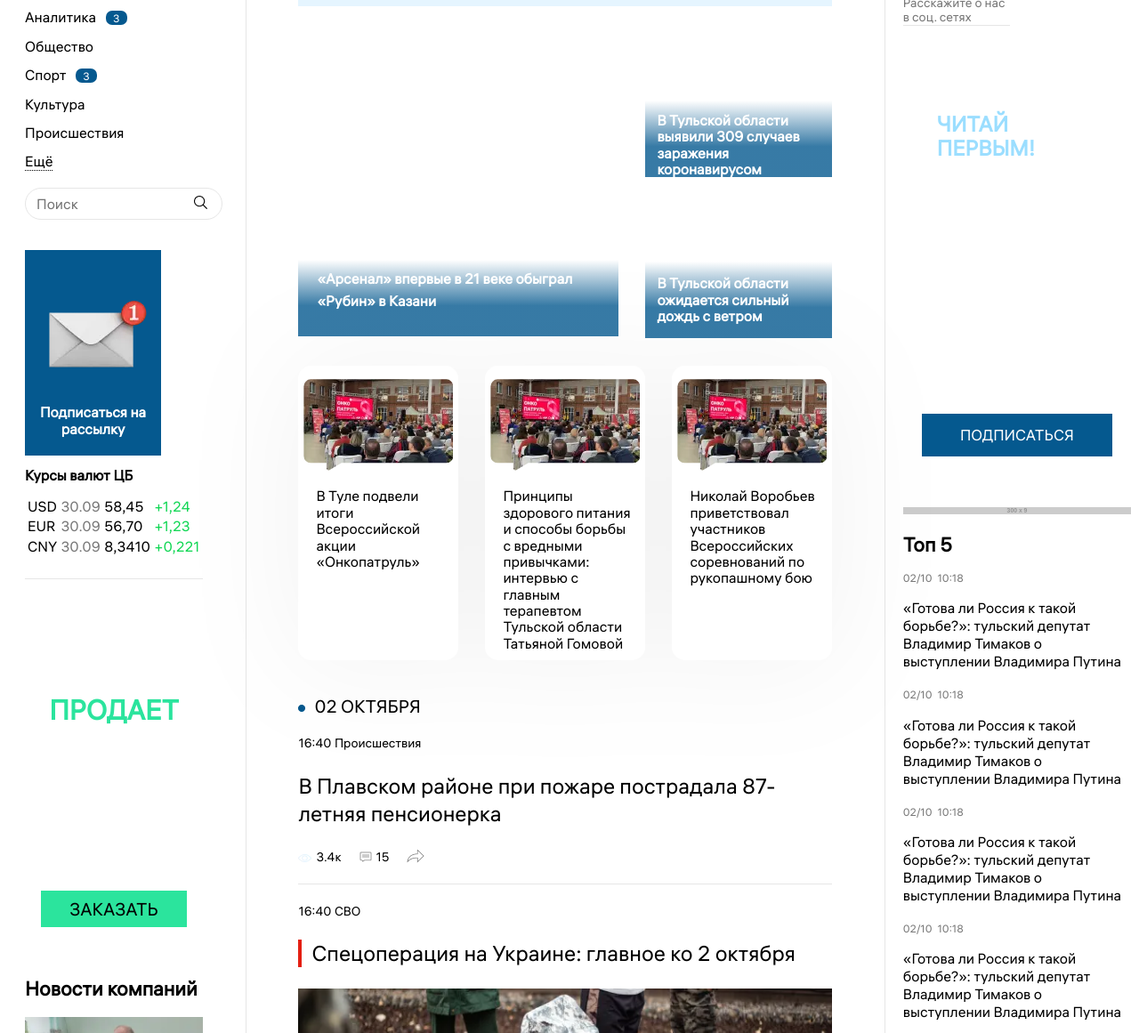
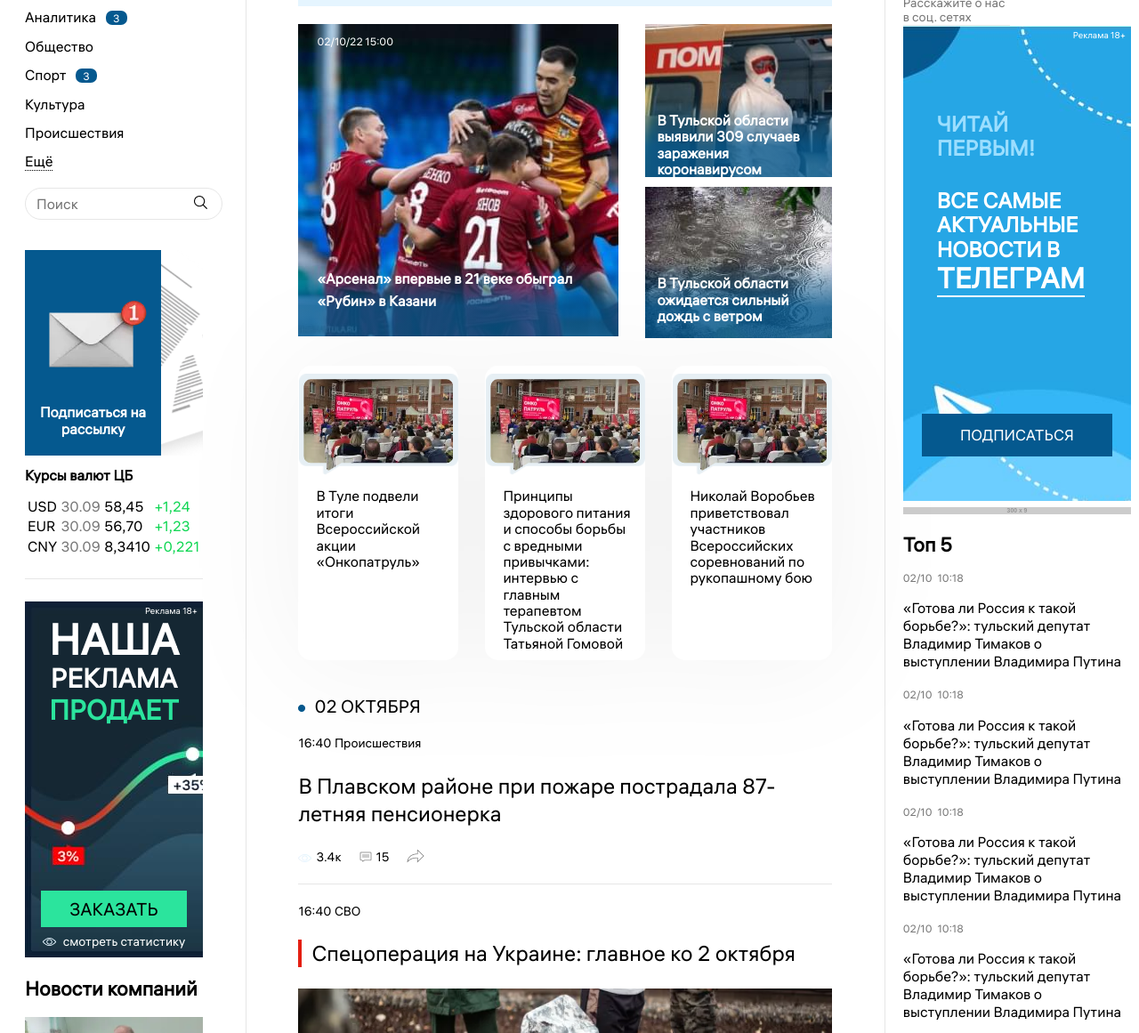
Before and after one commit to istinavmarketinge/mazov, a plain HTML site: page dist/index.html in a window 1280 px wide. Shown: the part 70-1231 px from the top of the page at 89% size. Drawn offline with Linux system fonts and the light colour scheme; placeholder pictures from the web are drawn by us.

Commit message:
пути к картинкам

```diff
--- a/dist/index.html
+++ b/dist/index.html
@@ -5,8 +5,8 @@
     <meta http-equiv="X-UA-Compatible" content="IE=edge">
     <meta name="viewport" content="width=device-width, initial-scale=1.0">
     <title>Document</title>
-    <link rel="stylesheet" href="css/style.css?_v=20221107110111">
-    <link href="https://fonts.googleapis.com/css2?family=Roboto:ital,wght@0,100;0,300;0,400;0,500;0,700;0,900;1,100;1,300;1,400;1,500;1,700;1,900&display=swap&_v=20221107110111" rel="stylesheet">
+    <link rel="stylesheet" href="css/style.css?_v=20221107110255">
+    <link href="https://fonts.googleapis.com/css2?family=Roboto:ital,wght@0,100;0,300;0,400;0,500;0,700;0,900;1,100;1,300;1,400;1,500;1,700;1,900&display=swap&_v=20221107110255" rel="stylesheet">
 </head>
 <body>
     <div class="wrapper" id="app" :class="{isMobile, isTablet}">
@@ -162,7 +162,7 @@
                 <div class="main-white-news">
         <div class="main-white-news__item">
             <div class="main-white-news__image">
-                <picture><source srcset="/img/image1.webp" type="image/webp"><img src="/img/image1.jpg" alt="image"></picture>
+                <picture><source srcset="img/image1.webp" type="image/webp"><img src="img/image1.jpg" alt="image"></picture>
             </div>
             <div class="main-white-news__text">
                 <a href="">В Туле подвели итоги Всероссийской акции «Онкопатруль»</a>
@@ -171,7 +171,7 @@
         </div>
         <div class="main-white-news__item">
             <div class="main-white-news__image">
-                <picture><source srcset="/img/image1.webp" type="image/webp"><img src="/img/image1.jpg" alt="image"></picture>
+                <picture><source srcset="img/image1.webp" type="image/webp"><img src="img/image1.jpg" alt="image"></picture>
             </div>
             <div class="main-white-news__text">
                 <a href="">Принципы здорового питания и способы борьбы с вредными привычками: интервью
@@ -181,7 +181,7 @@
         </div>
         <div class="main-white-news__item">
             <div class="main-white-news__image">
-                <picture><source srcset="/img/image1.webp" type="image/webp"><img src="/img/image1.jpg" alt="image"></picture>
+                <picture><source srcset="img/image1.webp" type="image/webp"><img src="img/image1.jpg" alt="image"></picture>
             </div>
             <div class="main-white-news__text">
                 <a href="">Николай Воробьев приветствовал участников Всероссийских соревнований по рукопашному бою</a>
@@ -963,6 +963,6 @@
 </div>
     </div>
     </footer>
-    <script src="js/app.min.js?_v=20221107110111"></script>
+    <script src="js/app.min.js?_v=20221107110255"></script>
 </body>
 </html>
--- a/gulp/versions.json
+++ b/gulp/versions.json
@@ -1,3 +1,3 @@
 {
-    "main": "20221107110111"
+    "main": "20221107110255"
 }
--- a/src/blocks/modules/banner-right/banner-right.scss
+++ b/src/blocks/modules/banner-right/banner-right.scss
@@ -1,6 +1,6 @@
 .banner-right-block {
     position: relative;
-    background: url(img/banner2.jpg) 0 0 no-repeat;
+    background: url(../img/banner2.jpg) 0 0 no-repeat;
     width: 100%;
     max-width: 300px;
     padding-bottom: 50px;
--- a/src/blocks/modules/banner/banner.scss
+++ b/src/blocks/modules/banner/banner.scss
@@ -1,5 +1,5 @@
 .banner-block {
-    background: url(img/banner.jpg) 0 0 no-repeat;
+    background: url(../img/banner.jpg) 0 0 no-repeat;
     width: 100%;
     position: relative;
     &__advertisement {
@@ -47,7 +47,7 @@
         padding-bottom: 15px;
     }
     &__eye:before {
-        content: url("img/eye.png");
+        content: url("../img/eye.png");
         width: 30px;
         display: inline;
         margin-right: 8px;
--- a/src/blocks/modules/mail/mail.scss
+++ b/src/blocks/modules/mail/mail.scss
@@ -1,5 +1,5 @@
 .mail-block {
-    background: url(img/bg-lists.png) 0 0 no-repeat;
+    background: url(../img/bg-lists.png) 0 0 no-repeat;
     background-position: 17% 45%;
     width: 100%;
     &__letter {
--- a/src/blocks/modules/main-first-news/main-first-news.scss
+++ b/src/blocks/modules/main-first-news/main-first-news.scss
@@ -9,7 +9,7 @@
         width: 35%;
     }
     &__big {
-        background: url(img/1.jpg) 0 0 no-repeat;
+        background: url(../img/1.jpg) 0 0 no-repeat;
         background-size: cover;
         max-height: 351px;
         height: 100%;
@@ -22,11 +22,11 @@
 
     }
     &__small:nth-child(1) {
-        background: url(img/2.jpg) 0 0 no-repeat;
+        background: url(../img/2.jpg) 0 0 no-repeat;
         background-size: cover;
     }
     &__small:nth-child(2) {
-        background: url(img/3.jpg) 0 0 no-repeat;
+        background: url(../img/3.jpg) 0 0 no-repeat;
         background-size: cover;
     }
     &__date{
--- a/src/blocks/modules/main-white-news/main-white-news.scss
+++ b/src/blocks/modules/main-white-news/main-white-news.scss
@@ -20,7 +20,7 @@
         width: 180px;
         height: 115px;
         position: absolute;
-        background: url(img/bg-icon.png) 0 0 no-repeat;
+        background: url(../img/bg-icon.png) 0 0 no-repeat;
         background-size: 180px 115px;
         top: -6px;
         left: -5px;
```
Also changed, not shown: src/blocks/modules/main-white-news/main-white-news.html (+3 -3 lines), dist/css/style.css, dist/css/style.min.css.
